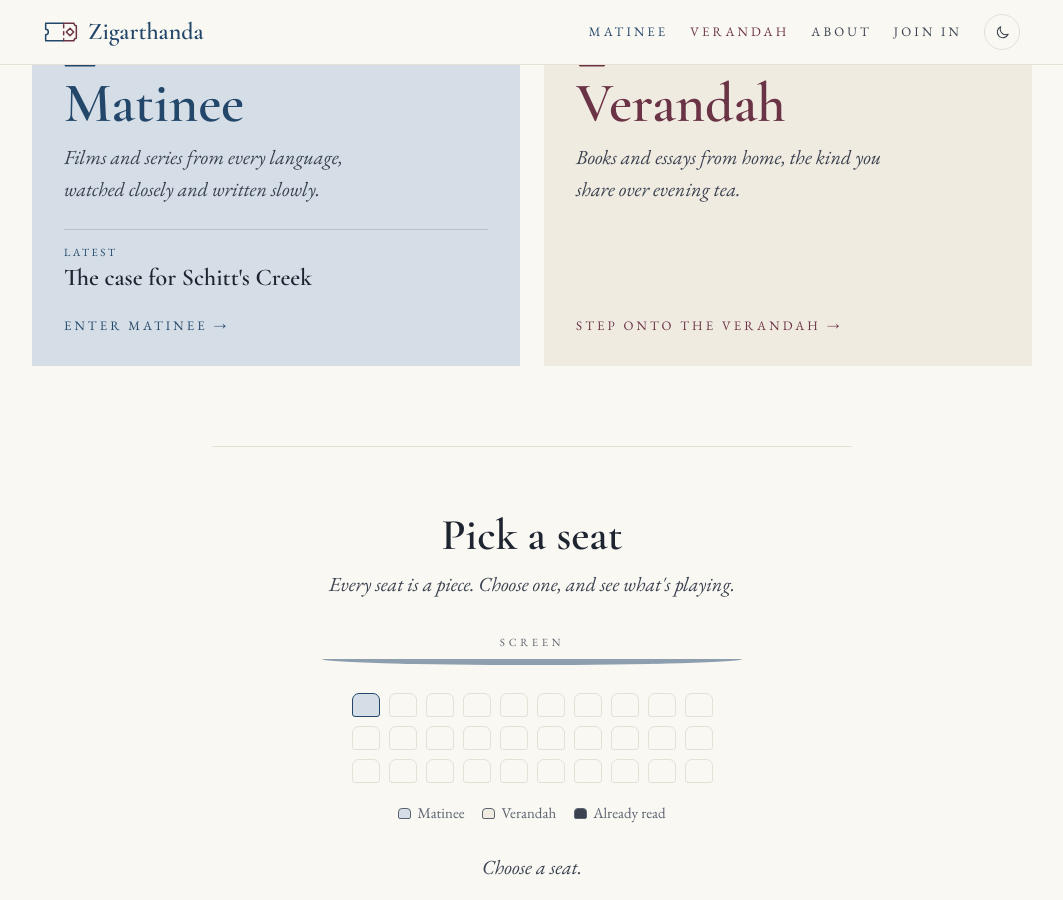
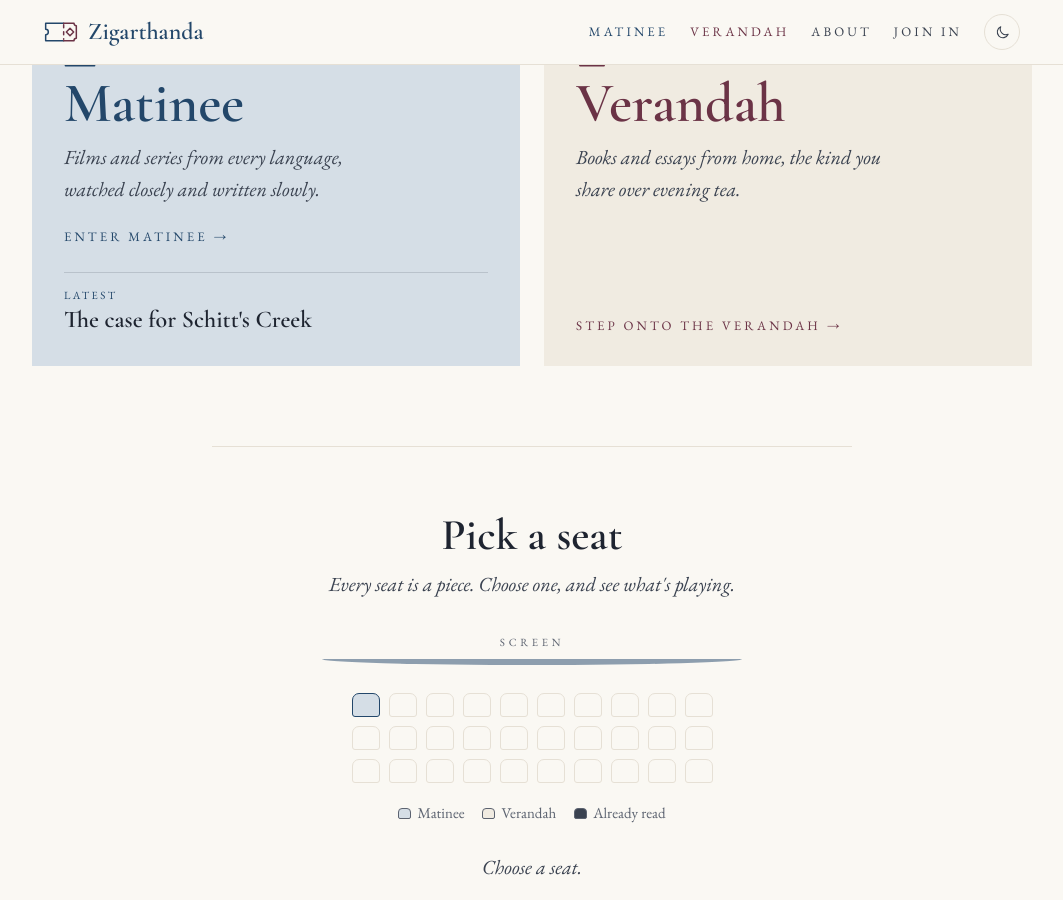
Before and after one commit to sibiusblack/zigarthanda, a Jekyll site: the page index.html, which Jekyll copies as it is, in a window 1280 px wide and 900 px high, scrolled down 811 px. Shown: the whole window, without its empty margins (108-1171 px from the left). Built offline with Jekyll 4.4.1, drawn with Linux system fonts in a browser that asks for light colours.

Commit message:
Re-add hidden latest links for Matinee and Verandah

```diff
--- a/index.html
+++ b/index.html
@@ -71,8 +71,8 @@
         </span>
         <span class="door-name">Matinee</span>
         <span class="door-desc">Films and series from every language, watched closely and written slowly.</span>
+        <a class="door-enter" href="/matinee/">Enter Matinee →</a>
         <a class="door-latest" href="/matinee/" data-latest="matinee" hidden><small>Latest</small><strong data-title></strong></a>
-        <a class="door-enter" href="/matinee/">Enter Matinee →</a>
       </div>
 
       <div id="verandah" class="door door-verandah">
@@ -82,8 +82,8 @@
         </span>
         <span class="door-name">Verandah</span>
         <span class="door-desc">Books and essays from home, the kind you share over evening tea.</span>
+        <a class="door-enter" href="/verandah/">Step onto the Verandah →</a>
         <a class="door-latest" href="/verandah/" data-latest="verandah" hidden><small>Latest</small><strong data-title></strong></a>
-        <a class="door-enter" href="/verandah/">Step onto the Verandah →</a>
       </div>
 
     </section>
```
